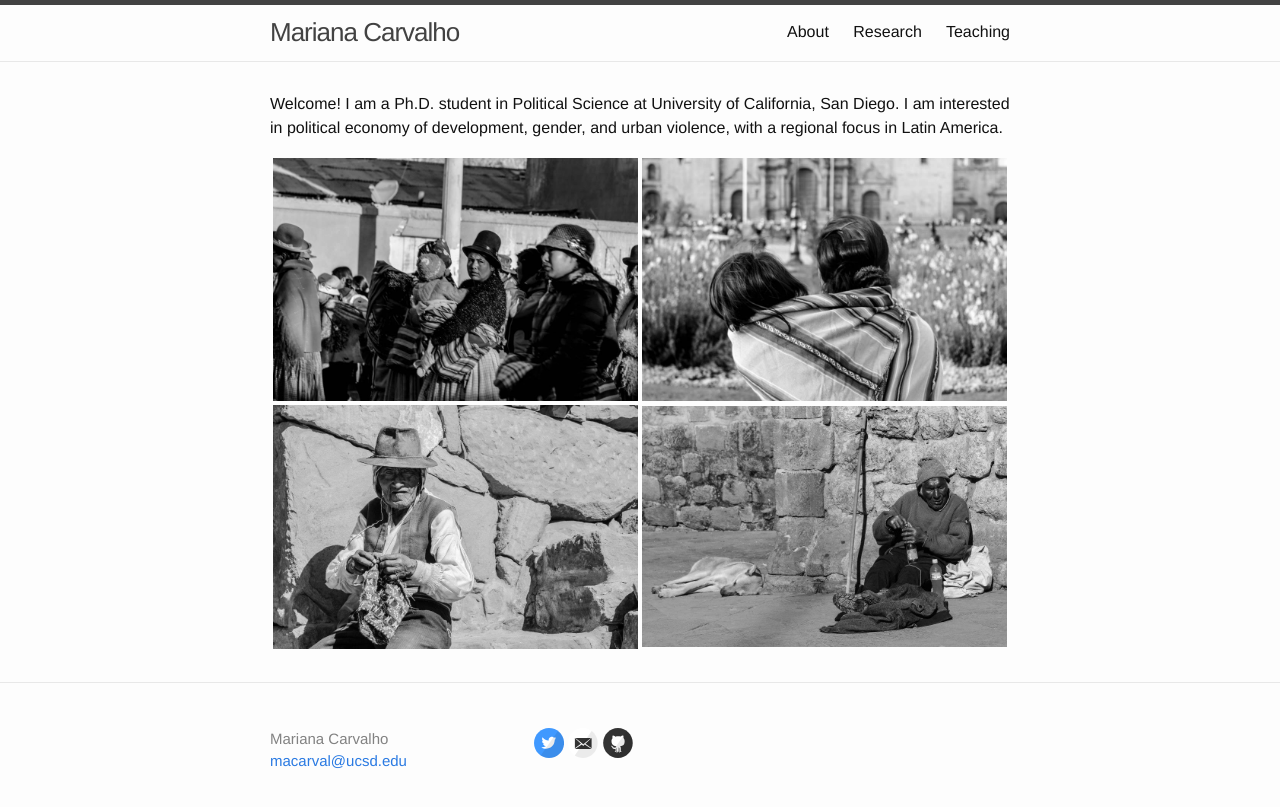
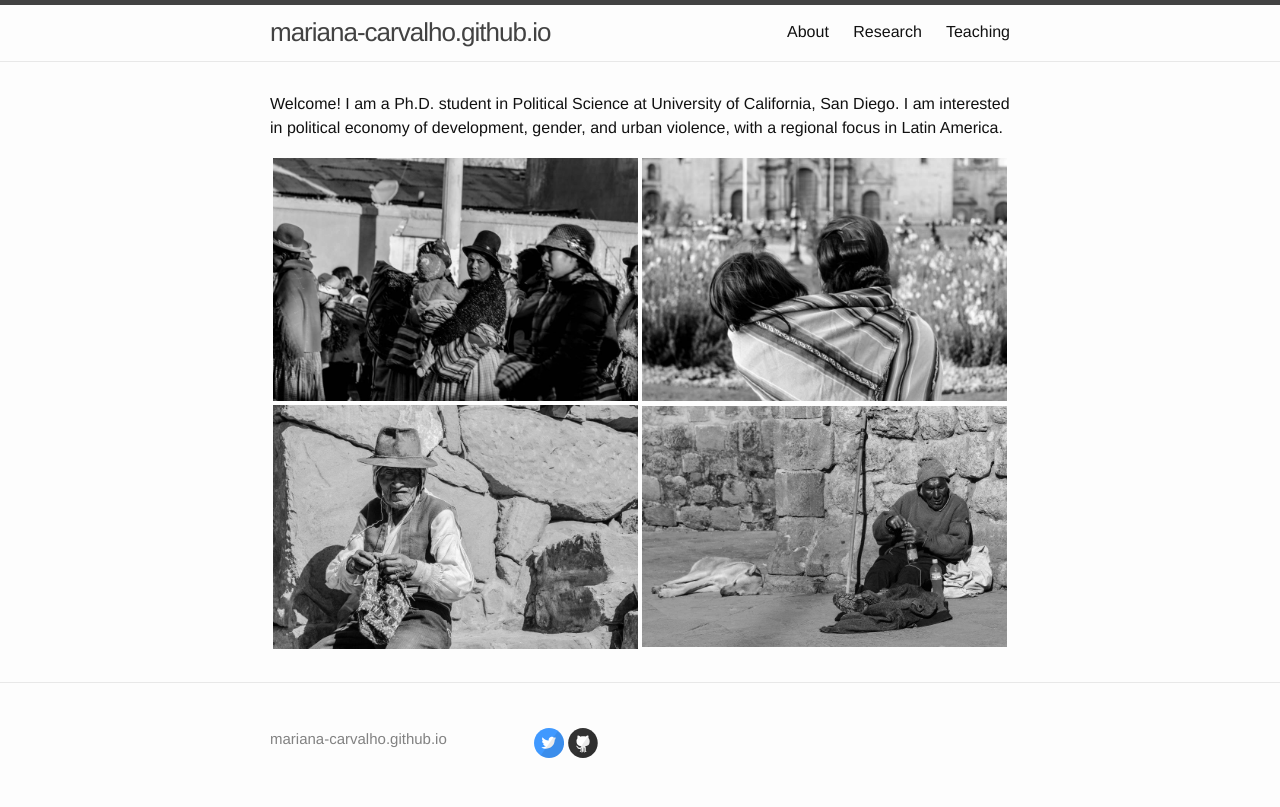
Before and after one commit to mariana-carvalho/mariana-carvalho.github.io, a Jekyll site: the page built from index.md, in a window 1280 px wide. Shown: the top 807 px of the page. Built offline with Jekyll 4.4.1, drawn with Linux system fonts in a browser that asks for light colours.

Commit message:
drop email

```diff
--- a/_config.yml
+++ b/_config.yml
@@ -13,8 +13,8 @@
 # you will see them accessed via {{ site.title }}, {{ site.email }}, and so on.
 # You can create any custom variable you would like, and they will be accessible
 # in the templates via {{ site.myvariable }}.
-title: Mariana Carvalho
-email: macarval@ucsd.edu
+title: #Mariana Carvalho
+email: #macarval@ucsd.edu
 description:
 baseurl: "" # the subpath of your site, e.g. /blog
 url: "" # the base hostname & protocol for your site, e.g. http://example.com
```
